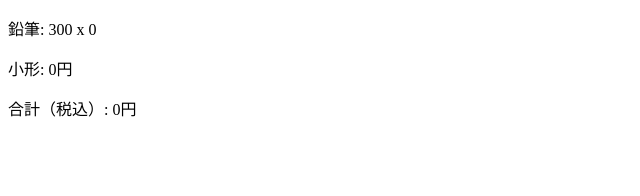
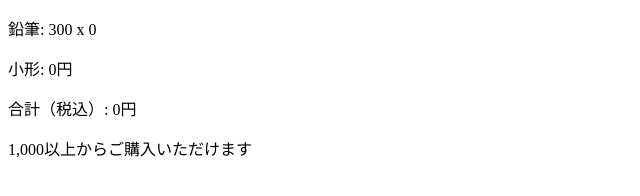
Before and after one commit to onukichi/vuejs-introduction-app, a plain HTML site: page index.html in a window 1280 px wide. Shown: the whole page, without its empty margins (0-640 px from the left). Drawn offline with nearby package versions, Linux system fonts and the light colour scheme.

Commit message:
add canBuy property

```diff
--- a/app.js
+++ b/app.js
@@ -38,6 +38,9 @@ var vm = new Vue({
         },
         totalPriceWithTax: function() {
             return Math.floor(this.totalPrice * 1.08)
+        },
+        canBuy: function() {
+            return this.totalPrice >= 1000
         }
     }
 })
--- a/index.html
+++ b/index.html
@@ -11,6 +11,9 @@
         <p>{{ items[0].name }}: {{ items[0].price }} x {{ items[0].quantity }}</p>
         <p>小形: {{ totalPrice | numberWithDelimiter }}円</p>
         <p>合計（税込）: {{ totalPriceWithTax | numberWithDelimiter }}円</p>
+        <p v-show="!canBuy">
+            {{ 1000 | numberWithDelimiter }}以上からご購入いただけます
+        </p>
     </div>
     <script>
         console.assert(typeof Vue !== 'undefined');
```
